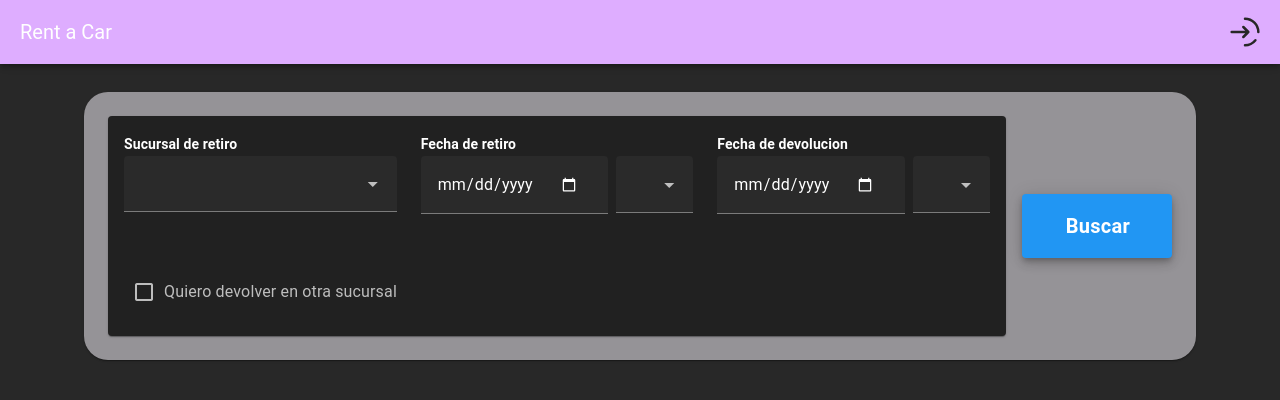
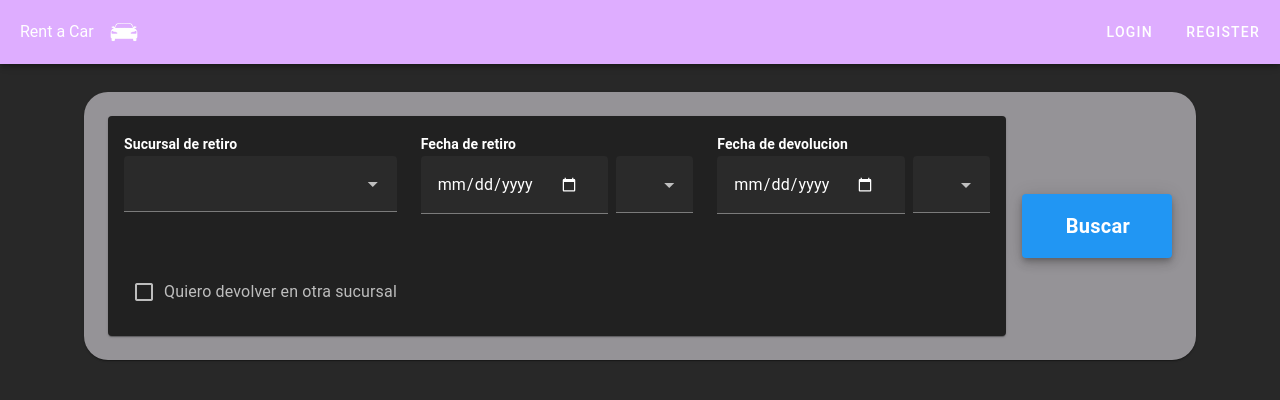
Before and after one commit to solarc3/fingeso-rent-a-car, a Vue app in the folder frontend/: page /register in a window 1280 px wide. Shown: the top 400 px of the page. Built offline with nearby package versions, Linux system fonts and the light colour scheme.

Commit message:
Creacion de una base de Login.vue y Register.vue, quedo configurado el redireccionamiento de ellos y los forms. Related to #4

```diff
--- /dev/null
+++ b/frontend/src/components/Login.vue
@@ -0,0 +1,58 @@
+
+<template>
+  <v-container>
+    <v-card>
+      <v-card-title class="headline">
+        Login
+      </v-card-title>
+      <v-card-text>
+        <!-- mismo q en register, datos d ingreso a la web -->
+        <v-form>
+          <v-text-field
+            v-model="email"
+            label="Correo"
+            required
+          />
+          <v-text-field
+            v-model="password"
+            label="Contraseña"
+            type="password"
+            required
+          />
+        </v-form>
+      </v-card-text>
+      <v-card-actions>
+        <v-spacer />
+        <!-- botones dnvo -->
+        <v-btn
+          color="blue darken-1"
+          text
+          @click="login"
+        >
+          Iniciar sesión
+        </v-btn>
+      </v-card-actions>
+    </v-card>
+  </v-container>
+</template>
+
+<script>
+import { ref } from 'vue';
+
+export default {
+  setup() {
+    const email = ref('');
+    const password = ref('');
+
+    const login = () => {
+      alert(`Email: ${email.value}, Password: ${password.value}`);
+    };
+
+    return {
+      email,
+      password,
+      login
+    };
+  }
+};
+</script>
--- /dev/null
+++ b/frontend/src/components/Register.vue
@@ -0,0 +1,116 @@
+
+<template>
+  <v-card>
+    <v-card-title class="headline">
+      Register
+    </v-card-title>
+    <v-card-text>
+      <!-- datos varios para regustrarse eb la web -->
+      <v-form>
+        <v-text-field
+          v-model="nombre"
+          label="Nombre"
+          required
+        />
+        <v-text-field
+          v-model="apellidos"
+          label="Apellidos"
+          required
+        />
+        <v-text-field
+          v-model="rut"
+          label="RUT"
+          required
+        />
+        <v-text-field
+          v-model="telefono"
+          label="Teléfono"
+          required
+        />
+        <v-text-field
+          v-model="email"
+          label="Correo"
+          required
+        />
+        <v-text-field
+          v-model="password"
+          label="Contraseña"
+          type="password"
+          required
+        />
+        <v-text-field
+          v-model="confirmPassword"
+          label="Confirmar Contraseña"
+          type="password"
+          required
+        />
+      </v-form>
+    </v-card-text>
+    <v-card-actions>
+      <v-spacer />
+      <!-- only botones lol -->
+      <v-btn
+        color="blue darken-1"
+        text
+        @click="close"
+      >
+        Cancelar
+      </v-btn>
+      <v-btn
+        color="blue darken-1"
+        text
+        @click="register"
+      >
+        Registrarse
+      </v-btn>
+    </v-card-actions>
+  </v-card>
+</template>
+
+<script>
+import { ref, watch } from 'vue';
+
+export default {
+  props: ['visible'],
+  setup(props, { emit }) {
+    const nombre = ref('');
+    const apellidos = ref('');
+    const rut = ref('');
+    const telefono = ref('');
+    const email = ref('');
+    const password = ref('');
+    const confirmPassword = ref('');
+    const isVisible = ref(props.visible);
+
+    watch(() => props.visible, (newVal) => {
+      isVisible.value = newVal;
+    });
+
+    const close = () => {
+      isVisible.value = false;
+      emit('close');
+    };
+
+    const register = () => {
+      if (password.value !== confirmPassword.value) {
+        alert("Las contraseñas no coinciden");
+        return;
+      }
+      close();
+    };
+
+    return {
+      nombre,
+      apellidos,
+      rut,
+      telefono,
+      email,
+      password,
+      confirmPassword,
+      isVisible,
+      close,
+      register
+    };
+  }
+};
+</script>
--- a/frontend/src/pages/index.vue
+++ b/frontend/src/pages/index.vue
@@ -2,33 +2,109 @@
 <template>
   <v-layout>
     <v-app-bar
-      title="Rent a Car"
+      title=""
       color="var(--primary-a0)"
     >
-      <img
-        src="@/assets/login-icon.svg"
-        alt=""
-        class="img"
+      <div class="title-container">
+        <a
+          class="title-link"
+          @click="goToHome"
+        >
+          Rent a Car
+        </a>
+        <img
+          src="@/assets/auto.png"
+          alt="Car"
+          class="car-img"
+        >
+      </div>
+      <v-spacer />
+      <!-- Botones de Login y Registro -->
+      <v-btn
+        outlined
+        @click="showLoginForm"
       >
+        Login
+      </v-btn>
+      <v-btn
+        outlined
+        @click="showRegisterForm"
+      >
+        Register
+      </v-btn>
     </v-app-bar>
   </v-layout>
   <v-container class="mt-12">
-    <Buscador />
+    <!-- condicion para mostrar el buscador solito -->
+    <Buscador v-if="!showLoginMenu && !showRegisterMenu" />
+    <!-- caso contrario mostramos o el registro o el login -->
+    <LoginMenu
+      v-if="showLoginMenu"
+      @close="closeLoginMenu"
+    />
+    <RegisterMenu
+      v-if="showRegisterMenu"
+      @close="closeRegisterMenu"
+    />
   </v-container>
 </template>
 
-<script>
-// BUSCADOR PA Q NO SE M PIERDA
+<script setup>
+import { ref } from 'vue';
 import Buscador from "@/components/Buscador.vue";
+import LoginMenu from "@/components/Login.vue";
+import RegisterMenu from "@/components/Register.vue";
 
-export default {
-  components: {
-    Buscador
-  }
+const showLoginMenu = ref(false);
+const showRegisterMenu = ref(false);
+
+// literal mostrar el formulario de correo y contraseña para login
+const showLoginForm = () => {
+  showLoginMenu.value = true;
+  showRegisterMenu.value = false;
+};
+
+// lo mismo pero con registro que tiene mas cosas
+const showRegisterForm = () => {
+  showRegisterMenu.value = true;
+  showLoginMenu.value = false;
+};
+
+const closeLoginMenu = () => {
+  showLoginMenu.value = false;
+};
+
+const closeRegisterMenu = () => {
+  showRegisterMenu.value = false;
+};
+
+const goToHome = () => {
+  showLoginMenu.value = false;
+  showRegisterMenu.value = false;
 };
 </script>
 
+<!-- config textos e imagenes en gnral -->
 <style scoped>
+.title-container {
+  display: flex;
+  align-items: center;
+  margin-left: 20px; /* se m habia descuadrao el rent a car xddd */
+}
+
+.title-link {
+  cursor: pointer;
+  color: inherit;
+  text-decoration: none;
+  margin-right: 10px;
+}
+
+.car-img {
+  height: 40px;
+  object-fit: contain;
+}
+
+/* ES LA D A IMAGEN Q M PITIE CREO
 .img {
   display: flex;
   object-fit: contain;
@@ -36,5 +112,6 @@ export default {
   padding-right: 15px;
   filter: grayscale(1);
 }
+ */
 
 </style>
--- a/frontend/src/router/index.js
+++ b/frontend/src/router/index.js
@@ -5,16 +5,34 @@
  */
 
 // Composables
-import { createRouter, createWebHistory } from 'vue-router/auto'
-import { setupLayouts } from 'virtual:generated-layouts'
-import { routes } from 'vue-router/auto-routes'
+import { createRouter, createWebHistory } from 'vue-router'
+import Home from '@/pages/index.vue'
+import Login from '@/components/Login.vue'
+import Register from '@/components/Register.vue'
+
+const routes = [
+  {
+    path: '/',
+    name: 'Home',
+    component: Home
+  },
+  {
+    path: '/login',
+    name: 'Login',
+    component: Login
+  },
+  {
+    path: '/register',
+    name: 'Register',
+    component: Register
+  }
+]
 
 const router = createRouter({
   history: createWebHistory(import.meta.env.BASE_URL),
-  routes: setupLayouts(routes),
+  routes
 })
 
-// Workaround for https://github.com/vitejs/vite/issues/11804
 router.onError((err, to) => {
   if (err?.message?.includes?.('Failed to fetch dynamically imported module')) {
     if (!localStorage.getItem('vuetify:dynamic-reload')) {
```
Also changed, not shown: frontend/src/assets/auto.png (added).
